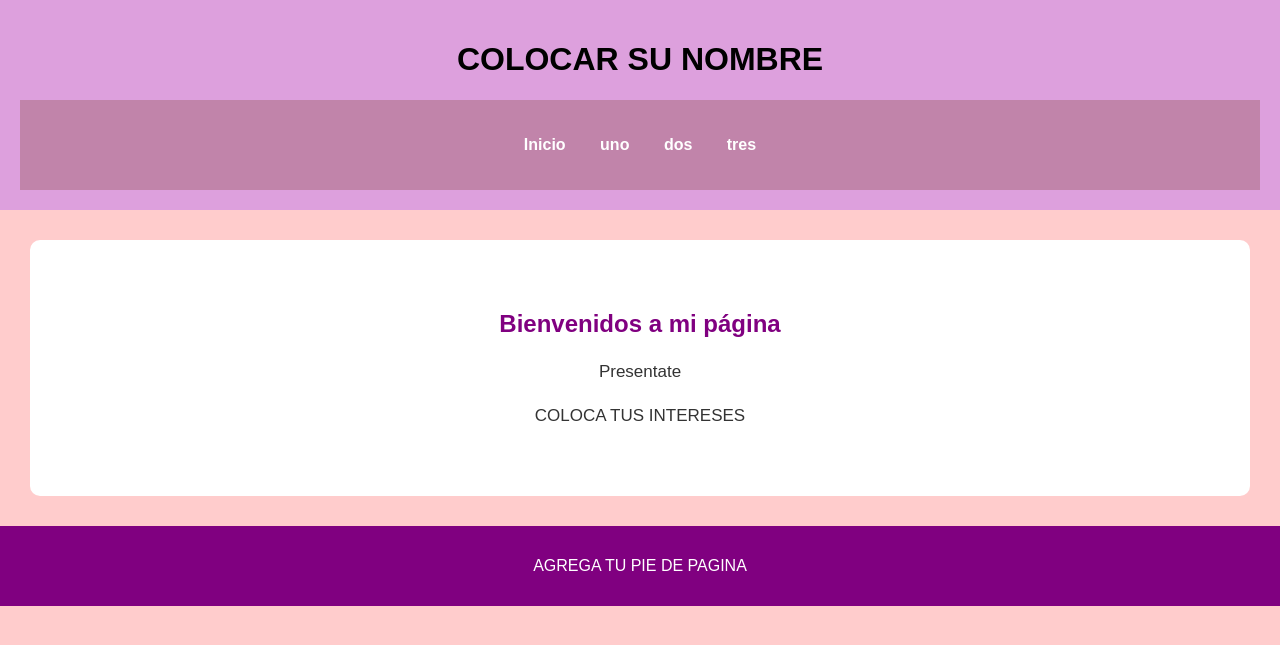
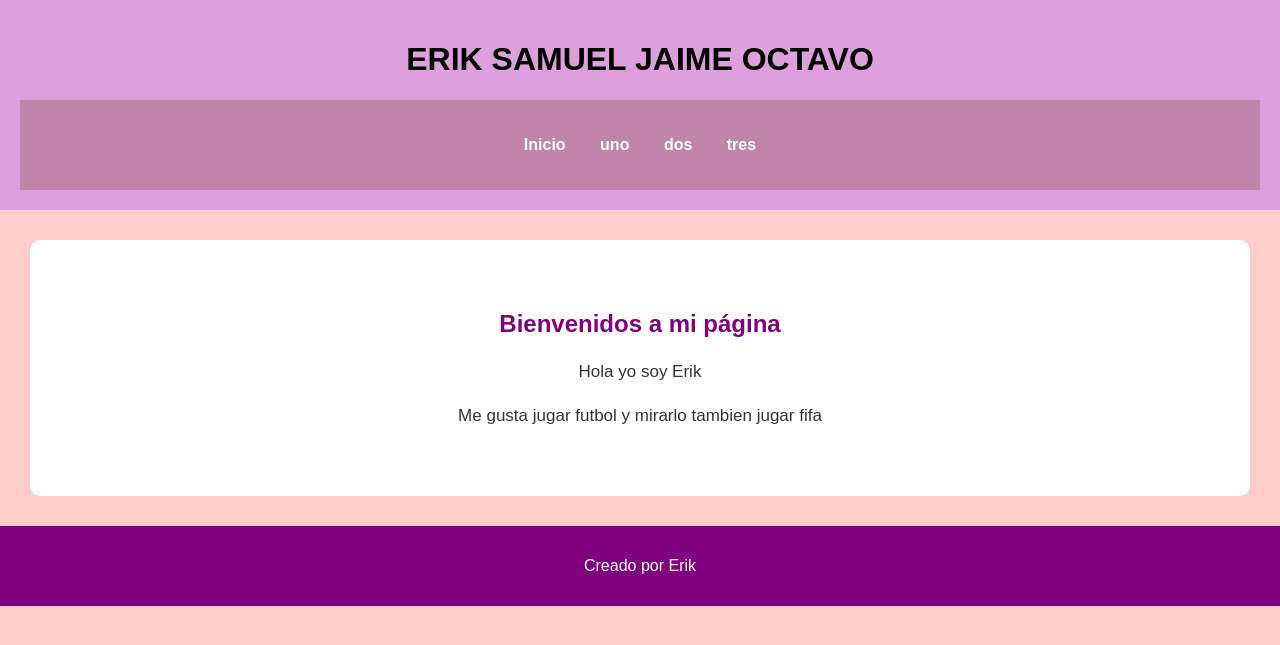
Before and after one commit to samueljaime419-afk/ESJO, a Django app: template JAIME/templates/JAIME/inicio.html in a window 1280 px wide. Shown: the top 645 px of the page. Run offline with Django 5.2, Linux system fonts and the light colour scheme; the template is opened without the code that fills it, so the values that code supplies are empty.

Commit message:
No se pudo cargar los estilos de mi pagina y no pude hacer la actividad

```diff
--- a/ESJO/settings.py
+++ b/ESJO/settings.py
@@ -37,7 +37,7 @@ INSTALLED_APPS = [
     'django.contrib.sessions',
     'django.contrib.messages',
     'django.contrib.staticfiles',
-    'JAIME'
+    'JAIME',
 ]
 
 MIDDLEWARE = [
--- a/JAIME/templates/JAIME/inicio.html
+++ b/JAIME/templates/JAIME/inicio.html
@@ -6,14 +6,15 @@
     <meta name="viewport" content="width=device-width, initial-scale=1.0">
     <title>COLOCAR TITULO</title>
 
-    <link rel="stylesheet" href="{% static 'apellido/estilos.css' %}">
+    <link rel="stylesheet" href="{% static 'JAIME/estilos.css' %}">
+
 </head>
 
 <body>
 
     <!-- ENCABEZADO -->
     <header>
-        <h1>COLOCAR SU NOMBRE</h1>
+        <h1>ERIK SAMUEL JAIME OCTAVO</h1>
 
         <!-- MENÚ DE NAVEGACIÓN -->
         <nav>
@@ -33,18 +34,18 @@
             <h2>Bienvenidos a mi página</h2>
 
             <p>
-                Presentate
+                Hola yo soy Erik
             </p>
 
             <p>
-                COLOCA TUS INTERESES
+                Me gusta jugar futbol y mirarlo tambien jugar fifa
             </p>
         </section>
     </main>
 
     <!-- PIE DE PÁGINA -->
     <footer>
-        <p>AGREGA TU PIE DE PAGINA</p>
+        <p>Creado por Erik</p>
     </footer>
 
 </body>
--- a/JAIME/views.py
+++ b/JAIME/views.py
@@ -1,4 +1,4 @@
 from django.shortcuts import render
 
 def inicio (request):
-    return render (request,"JAIME/inicio.html")
+    return render (request,'JAIME/inicio.html')
```
Also changed, not shown: JAIME/static/JAIME/estilos.css (renamed from JAIME/JAIME/static/estilos.css).
